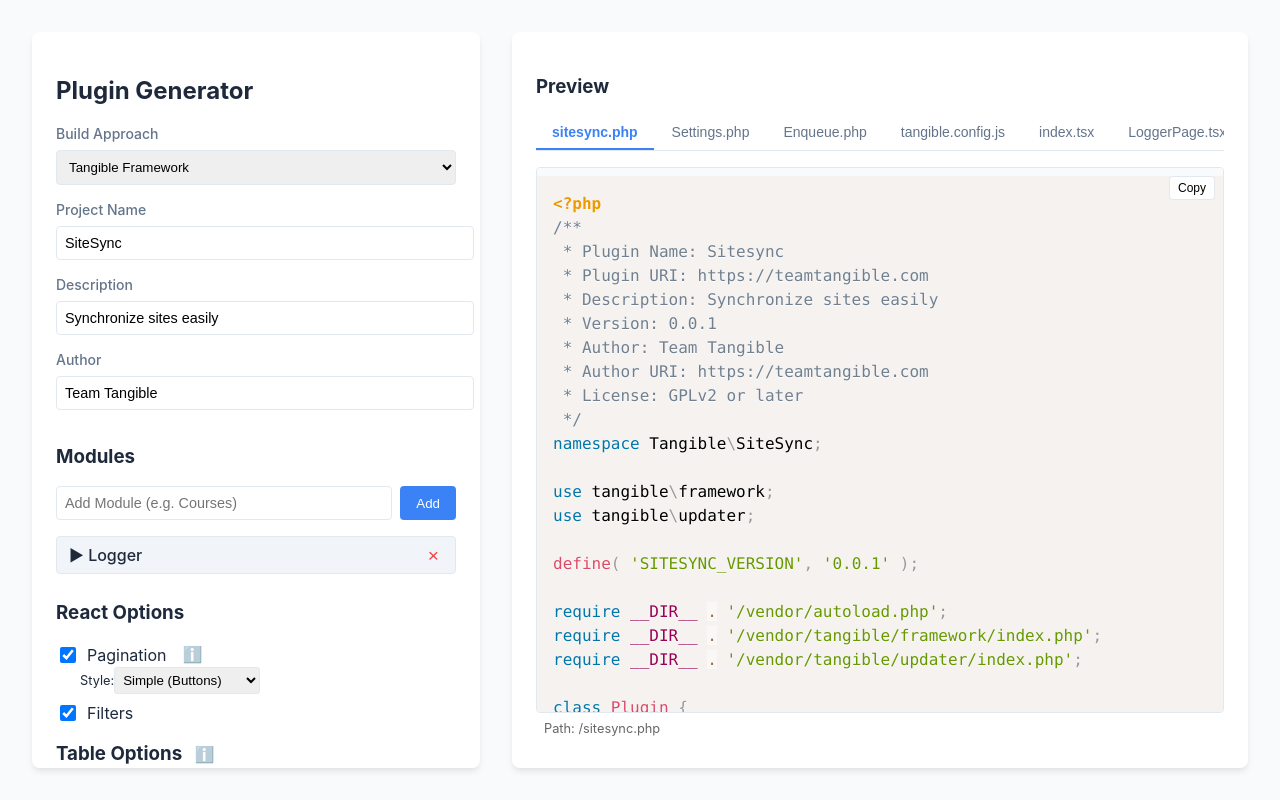
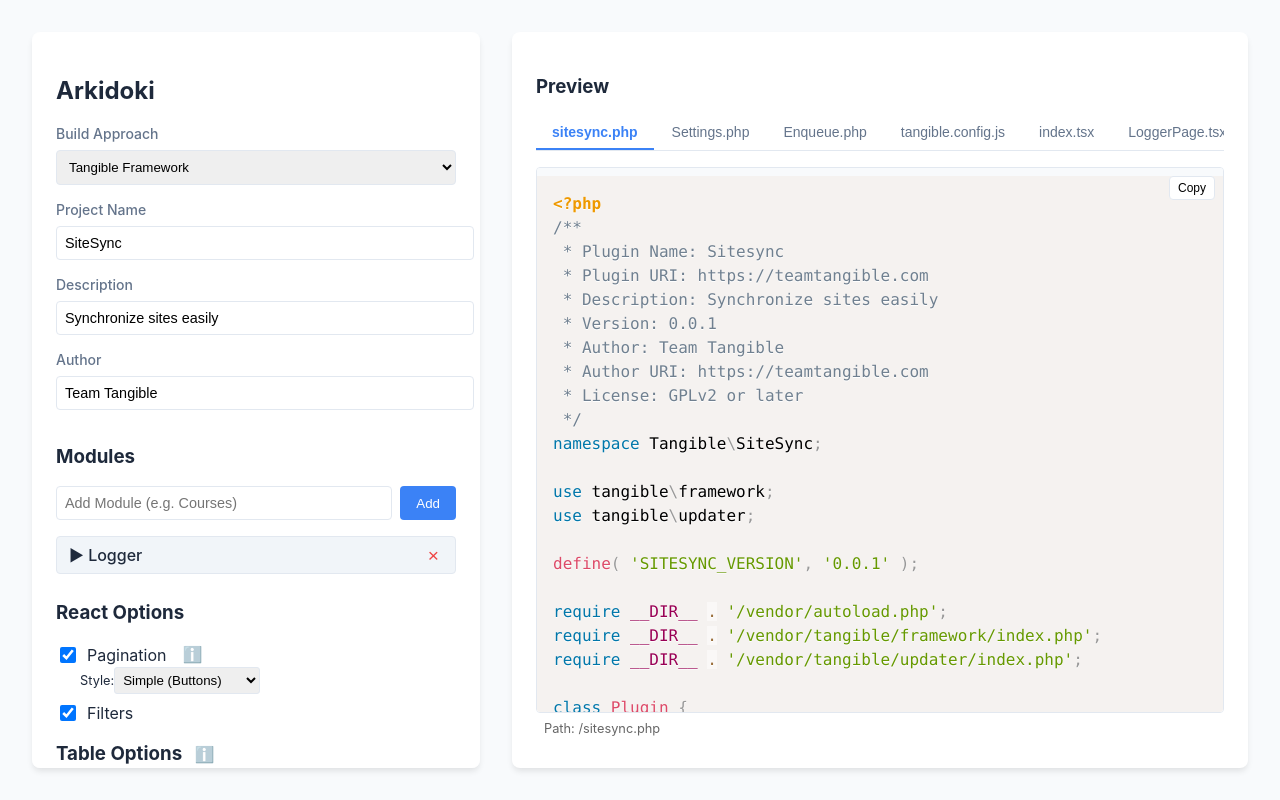
Before and after one commit to jericojuegos/arkidoki, a React (Vite) app: page / in a window 1280 px wide. Built offline with nearby package versions, Linux system fonts and the light colour scheme.

Commit message:
feat(project,styles): rename to Arkidoki and replace @import with @use

```diff
--- a/index.html
+++ b/index.html
@@ -1,13 +1,16 @@
 <!doctype html>
 <html lang="en">
+
 <head>
   <meta charset="UTF-8" />
   <link rel="icon" type="image/svg+xml" href="/vite.svg" />
   <meta name="viewport" content="width=device-width, initial-scale=1.0" />
-    <title>plugin-generator</title>
+  <title>Arkidoki</title>
 </head>
+
 <body>
   <div id="root"></div>
   <script type="module" src="/src/main.tsx"></script>
 </body>
+
 </html>
--- a/package.json
+++ b/package.json
@@ -1,5 +1,5 @@
 {
-  "name": "plugin-generator",
+  "name": "arkidoki",
   "private": true,
   "version": "0.0.0",
   "type": "module",
--- a/src/components/InputSection.tsx
+++ b/src/components/InputSection.tsx
@@ -102,7 +102,7 @@ export const InputSection: React.FC<Props> = ({ config, onChange }) => {
 
     return (
         <div className="card panel left-panel">
-            <h2>Plugin Generator</h2>
+            <h2>Arkidoki</h2>
 
             <div className="form-group">
                 <label>Build Approach</label>
--- a/src/styles/main.scss
+++ b/src/styles/main.scss
@@ -1,3 +1,5 @@
+@use './components/feature-doc-modal.scss';
+
 :root {
   --primary-color: #0f172a;
   --secondary-color: #334155;
@@ -11,7 +13,7 @@
   --hover-bg: #f8fafc;
 }
 
-@import './components/feature-doc-modal.scss';
+
 
 body {
   margin: 0;
```
Also changed, not shown: 1 other file (tests, documents, lock files or other folders). Lines whose indentation alone changed are shown as unchanged.
